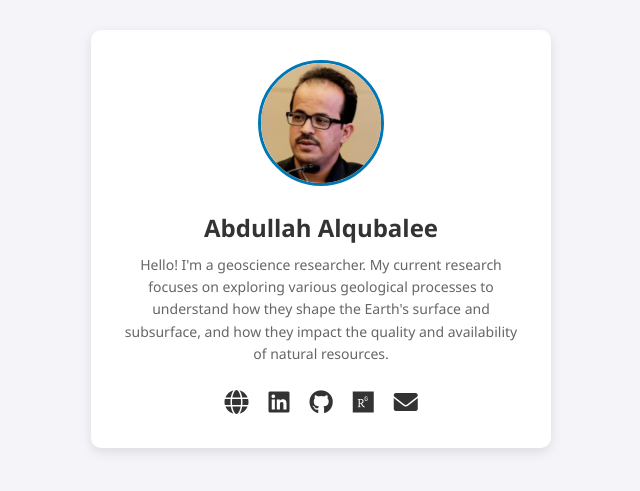
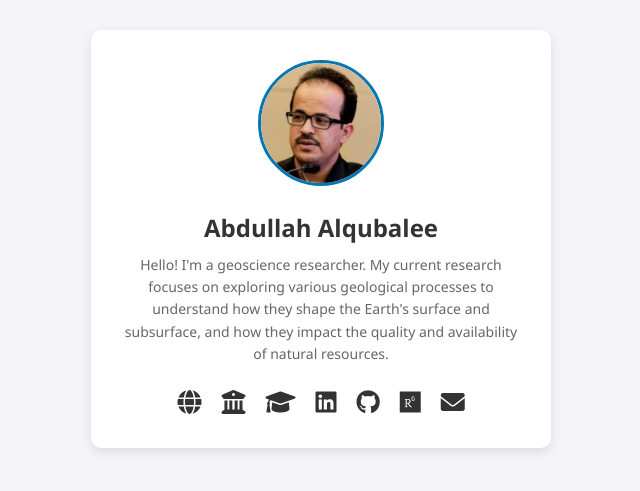
Before and after one commit to qubalee/mainpage, a plain HTML site: page index.html in a window 1280 px wide. Shown: the part 161-652 px from the top of the page, without its empty margins (319-959 px from the left). Drawn offline with Linux system fonts and the light colour scheme.

Commit message:
Update index.html

```diff
--- a/index.html
+++ b/index.html
@@ -88,11 +88,20 @@ Hello! I'm a geoscience researcher. My current research focuses on exploring var
             <a href="https://qubalee.com" target="_blank" title="Qubalee.com">
                 <i class="fa fa-globe"></i>
             </a>
+            <!-- University Icon -->
+            <a href="https://pure.kfupm.edu.sa/en/persons/abdullah-alqubalee" target="_blank" title="KFUPM">
+                <i class="fa fa-university"></i>
+            </a>
+              <!-- CPG Icon -->
+            <a href="https://cpg.kfupm.edu.sa/qubalee" target="_blank" title="CPG">
+                <i class="fa fa-graduation-cap"></i>
+            </a>
+
             <!-- LinkedIn Icon -->
             <a href="https://linkedin.com/in/qubalee" target="_blank" title="LinkedIn">
                 <i class="fab fa-linkedin"></i>
             </a>
-            <!-- GitHub Icon -->
+             <!-- GitHub Icon -->
             <a href="https://github.com/qubalee" target="_blank" title="GitHub">
                 <i class="fab fa-github"></i>
             </a>
```
